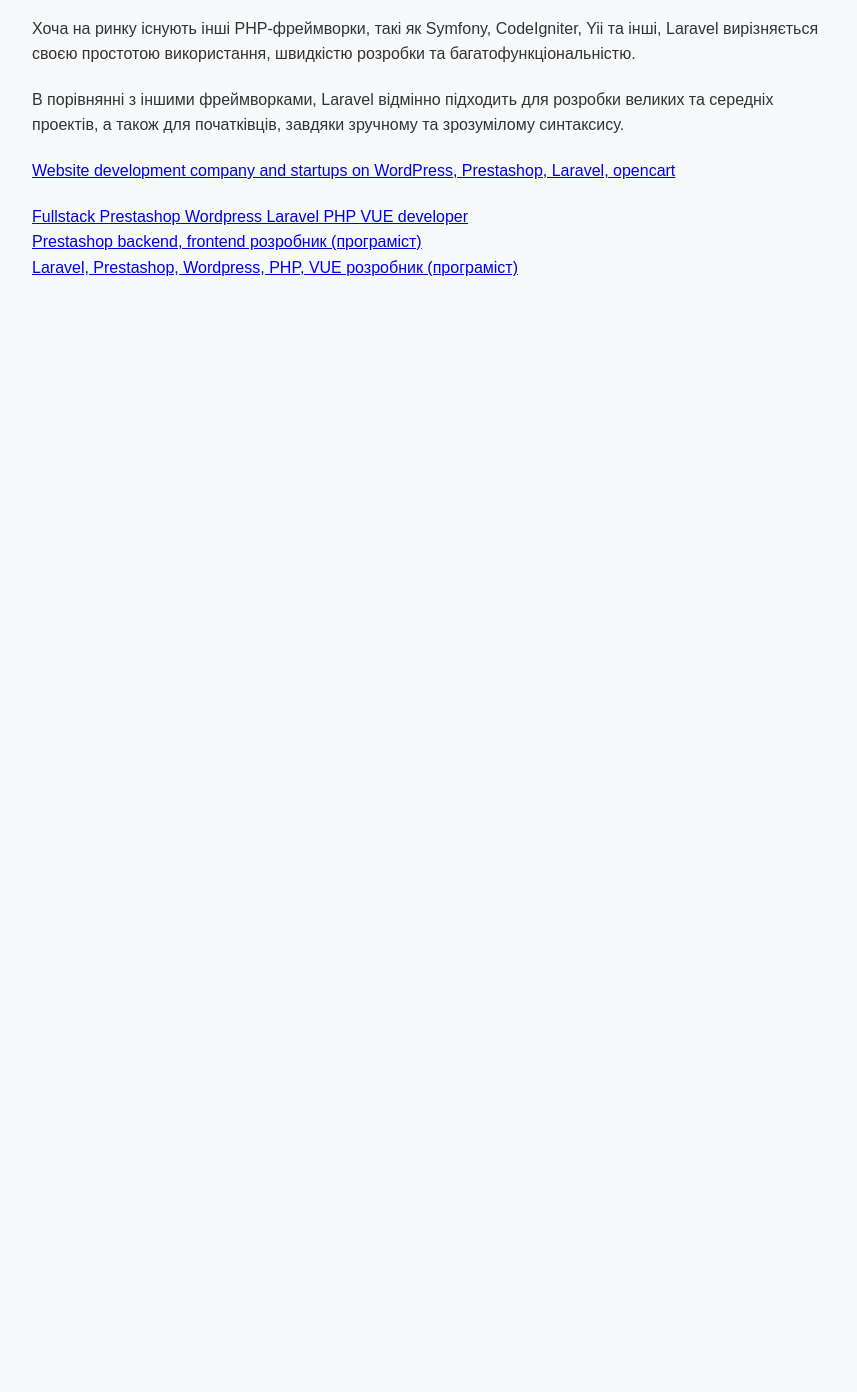
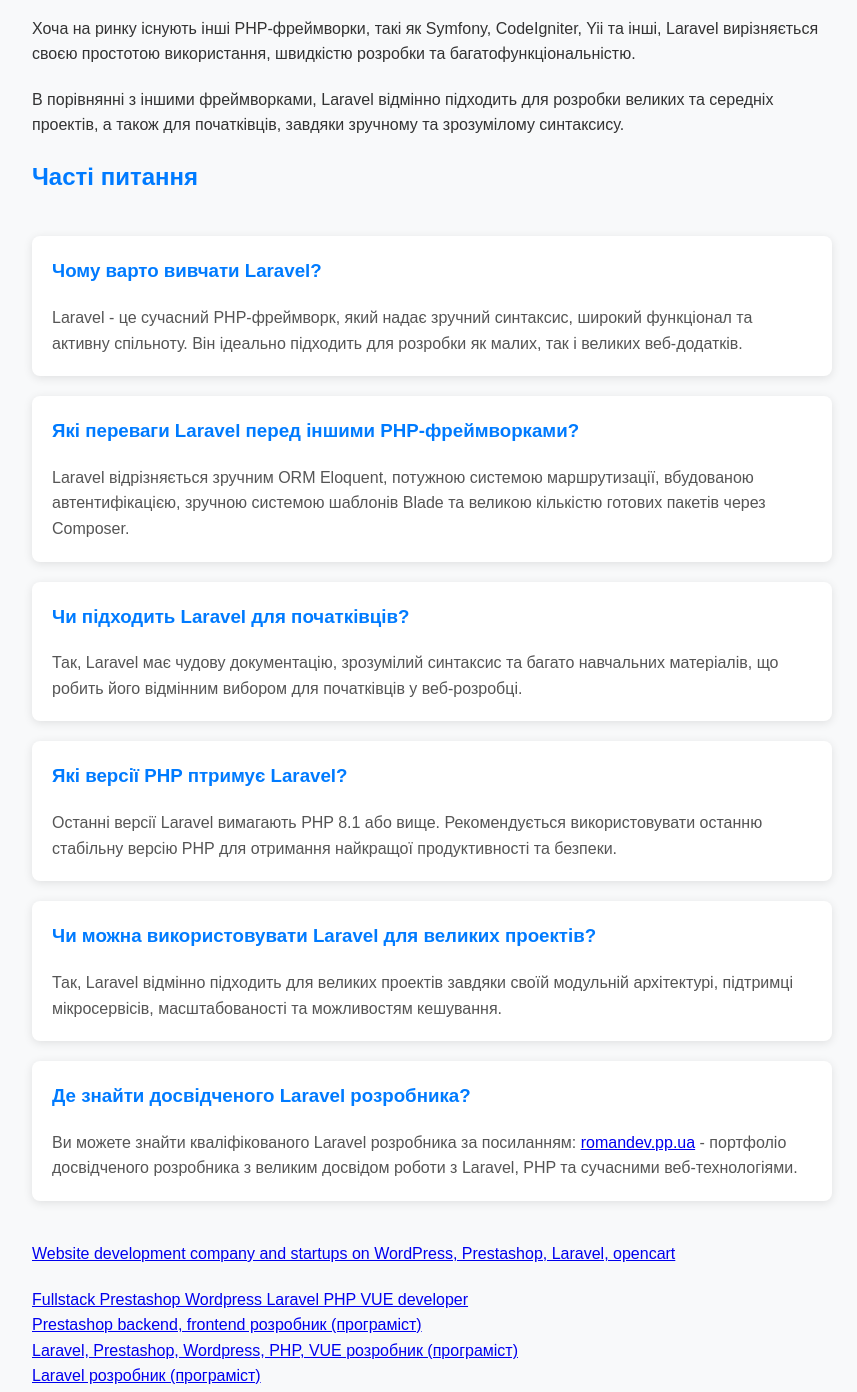
Before and after one commit to APARTNER-PRO/laravel.pp.ua, a plain HTML site: page index.html in a window 1280 px wide. Shown: the part 1086-2478 px from the top of the page, without its empty margins (208-1065 px from the left). Before the commit the page ends 1386 px from the top, so only its background shows below. Drawn offline with Linux system fonts and the light colour scheme.

Commit message:
added faq

```diff
--- a/index.html
+++ b/index.html
@@ -100,6 +100,14 @@
             "@type": "Answer",
             "text": "Так, Laravel відмінно підходить для великих проектів завдяки своїй модульній архітектурі, підтримці мікросервісів, масштабованості та можливостям кешування."
           }
+        },
+        {
+          "@type": "Question",
+          "name": "Де знайти досвідченого Laravel розробника?",
+          "acceptedAnswer": {
+            "@type": "Answer",
+            "text": "Ви можете знайти кваліфікованого Laravel розробника за посиланням: <a href='https://romandev.pp.ua' target='_blank'>romandev.pp.ua</a> - портфоліо досвідченого розробника з великим досвідом роботи з Laravel, PHP та сучасними веб-технологіями."
+          }
         }
       ]
     }
@@ -177,7 +185,71 @@
         <h2>Laravel vs інші PHP-фреймворки: порівняльний аналіз</h2>
         <p>Хоча на ринку існують інші PHP-фреймворки, такі як Symfony, CodeIgniter, Yii та інші, Laravel вирізняється своєю простотою використання, швидкістю розробки та багатофункціональністю.</p>
         <p>В порівнянні з іншими фреймворками, Laravel відмінно підходить для розробки великих та середніх проектів, а також для початківців, завдяки зручному та зрозумілому синтаксису.</p>
+
+        <h2>Часті питання</h2>
+        <div class="faq-container">
+            <div class="faq-item">
+                <h3>Чому варто вивчати Laravel?</h3>
+                <p>Laravel - це сучасний PHP-фреймворк, який надає зручний синтаксис, широкий функціонал та активну спільноту. Він ідеально підходить для розробки як малих, так і великих веб-додатків.</p>
+            </div>
+
+            <div class="faq-item">
+                <h3>Які переваги Laravel перед іншими PHP-фреймворками?</h3>
+                <p>Laravel відрізняється зручним ORM Eloquent, потужною системою маршрутизації, вбудованою автентифікацією, зручною системою шаблонів Blade та великою кількістю готових пакетів через Composer.</p>
+            </div>
+
+            <div class="faq-item">
+                <h3>Чи підходить Laravel для початківців?</h3>
+                <p>Так, Laravel має чудову документацію, зрозумілий синтаксис та багато навчальних матеріалів, що робить його відмінним вибором для початківців у веб-розробці.</p>
+            </div>
+
+            <div class="faq-item">
+                <h3>Які версії PHP птримує Laravel?</h3>
+                <p>Останні версії Laravel вимагають PHP 8.1 або вище. Рекомендується використовувати останню стабільну версію PHP для отримання найкращої продуктивності та безпеки.</p>
+            </div>
+
+            <div class="faq-item">
+                <h3>Чи можна використовувати Laravel для великих проектів?</h3>
+                <p>Так, Laravel відмінно підходить для великих проектів завдяки своїй модульній архітектурі, підтримці мікросервісів, масштабованості та можливостям кешування.</p>
+            </div>
+
+            <div class="faq-item">
+                <h3>Де знайти досвідченого Laravel розробника?</h3>
+                <p>Ви можете знайти кваліфікованого Laravel розробника за посиланням: <a href='https://romandev.pp.ua' target='_blank'>romandev.pp.ua</a> - портфоліо досвідченого розробника з великим досвідом роботи з Laravel, PHP та сучасними веб-технологіями.</p>
+            </div>
+        </div>
     </div>
+
+    <style>
+        .faq-container {
+            margin: 40px 0;
+        }
+
+        .faq-item {
+            background: #fff;
+            border-radius: 8px;
+            box-shadow: 0 2px 10px rgba(0, 0, 0, 0.1);
+            margin-bottom: 20px;
+            padding: 20px;
+            transition: all 0.3s ease;
+        }
+
+        .faq-item:hover {
+            box-shadow: 0 5px 15px rgba(0, 0, 0, 0.1);
+            transform: translateY(-2px);
+        }
+
+        .faq-item h3 {
+            color: #007bff;
+            margin-top: 0;
+        }
+
+        .faq-item p {
+            margin-bottom: 0;
+            color: #555;
+            line-height: 1.6;
+        }
+    </style>
     <footer class="container">
         <p class="text-sm-center">
             <a href="https://devstaff.org/" target="_blank" rel="noreferrer dofollow">Website development company and startups on WordPress, Prestashop, Laravel, opencart</a>
@@ -188,6 +260,8 @@
             <a href="https://matviy.pp.ua/" target="_blank" rel="noreferrer dofollow">Prestashop backend, frontend розробник (програміст)</a>
             <br>
             <a href="https://roman.matviy.pp.ua/" target="_blank" rel="noreferrer dofollow">Laravel, Prestashop, Wordpress, PHP, VUE розробник (програміст)</a>
+            <br>
+            <a href="https://roman.matviy.pp.ua/laravel/" target="_blank" rel="noreferrer dofollow">Laravel розробник (програміст)</a>
         </p>
     </footer>
 </body>
```
